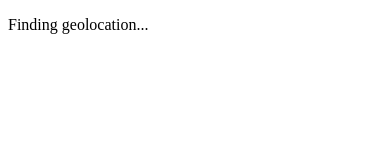
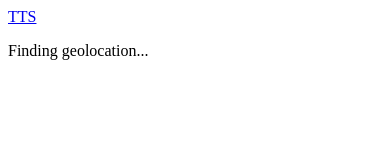
Before and after one commit to webpioneer/ap4, a plain HTML site: page index.html in a window 390 px wide. Drawn offline with Linux system fonts and the light colour scheme; some packages are replaced by stand-ins of ours.

Commit message:
Add an anchor to the tts.html

```diff
--- a/index.html
+++ b/index.html
@@ -40,6 +40,7 @@
     </script>
   </head>
   <body>
+    <a href="tts.html">TTS</a>
     <p id="geolocation">Finding geolocation...</p>
   </body>
 </html>
```
